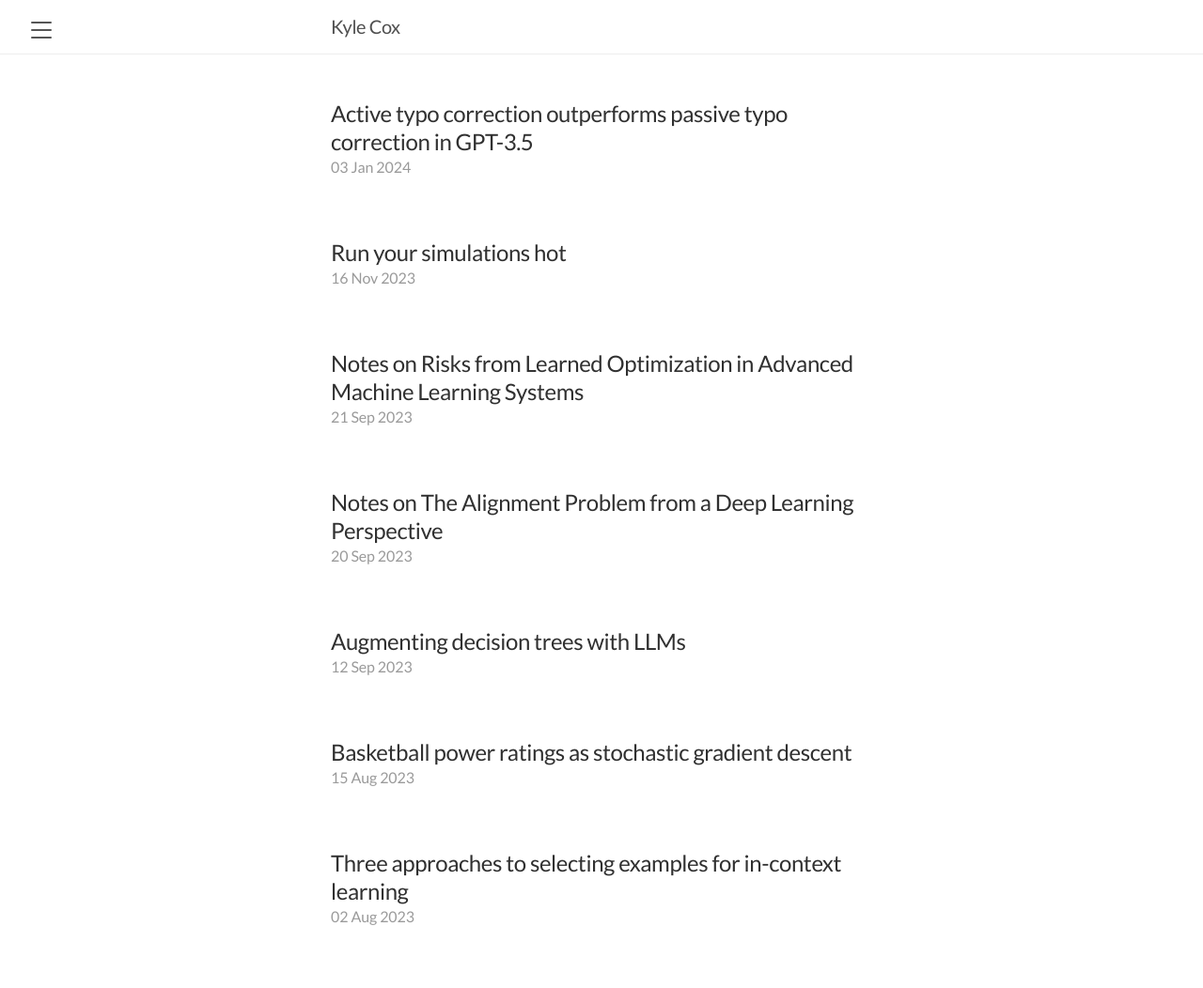
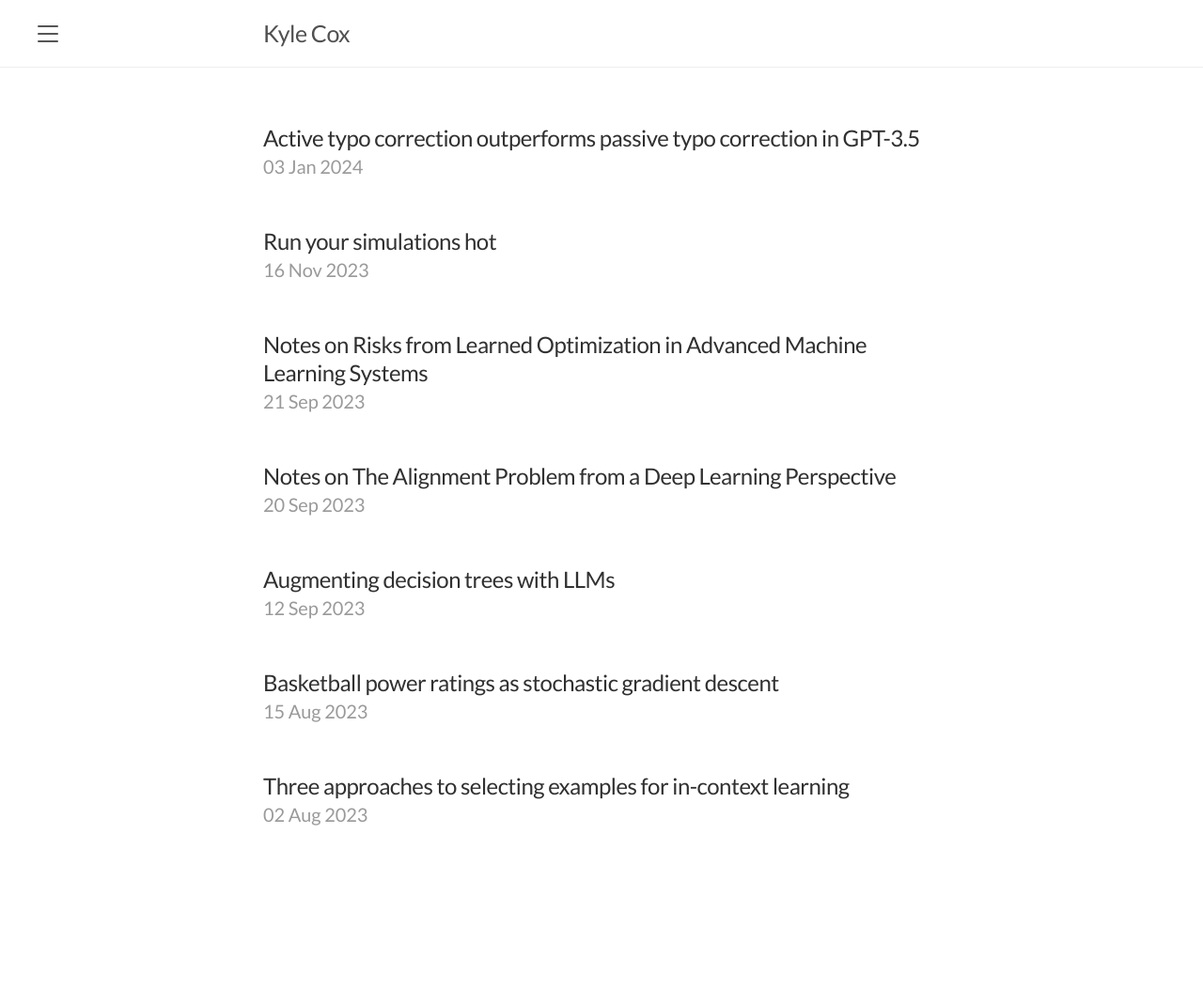
Before and after one commit to xocelyk/xocelyk.github.io, a Jekyll site: the page built from index.html, in a window 1280 px wide. Shown: the whole page at 94% size. Built offline with Jekyll 4.4.1, drawn with Linux system fonts in a browser that asks for light colours; nearby versions of some CDN libraries; some web fonts are replaced; the list of posts is cut into pages by our own code; after the commit the page ends 932 px from its top, so only the background shows below that.

Commit message:
home page style

```diff
--- a/public/css/lanyon.css
+++ b/public/css/lanyon.css
@@ -42,7 +42,6 @@
 
 html {
   font-family: "Lato", Georgia, "Times New Roman", serif;
-  font-size: 16px;
   letter-spacing: -.005rem;
   color: #ff0000;
 }
@@ -324,6 +323,7 @@
 .page-title,
 .post-title {
   margin-top: 0;
+  font-size: 1.2rem;
 }
 
 .post {
@@ -334,7 +334,7 @@
 .post-date {
   display: block;
   margin-top: -.5rem;
-  margin-bottom: 1rem;
+  margin-bottom: -1.5rem;
   color: #9a9a9a;
 }
 
```
